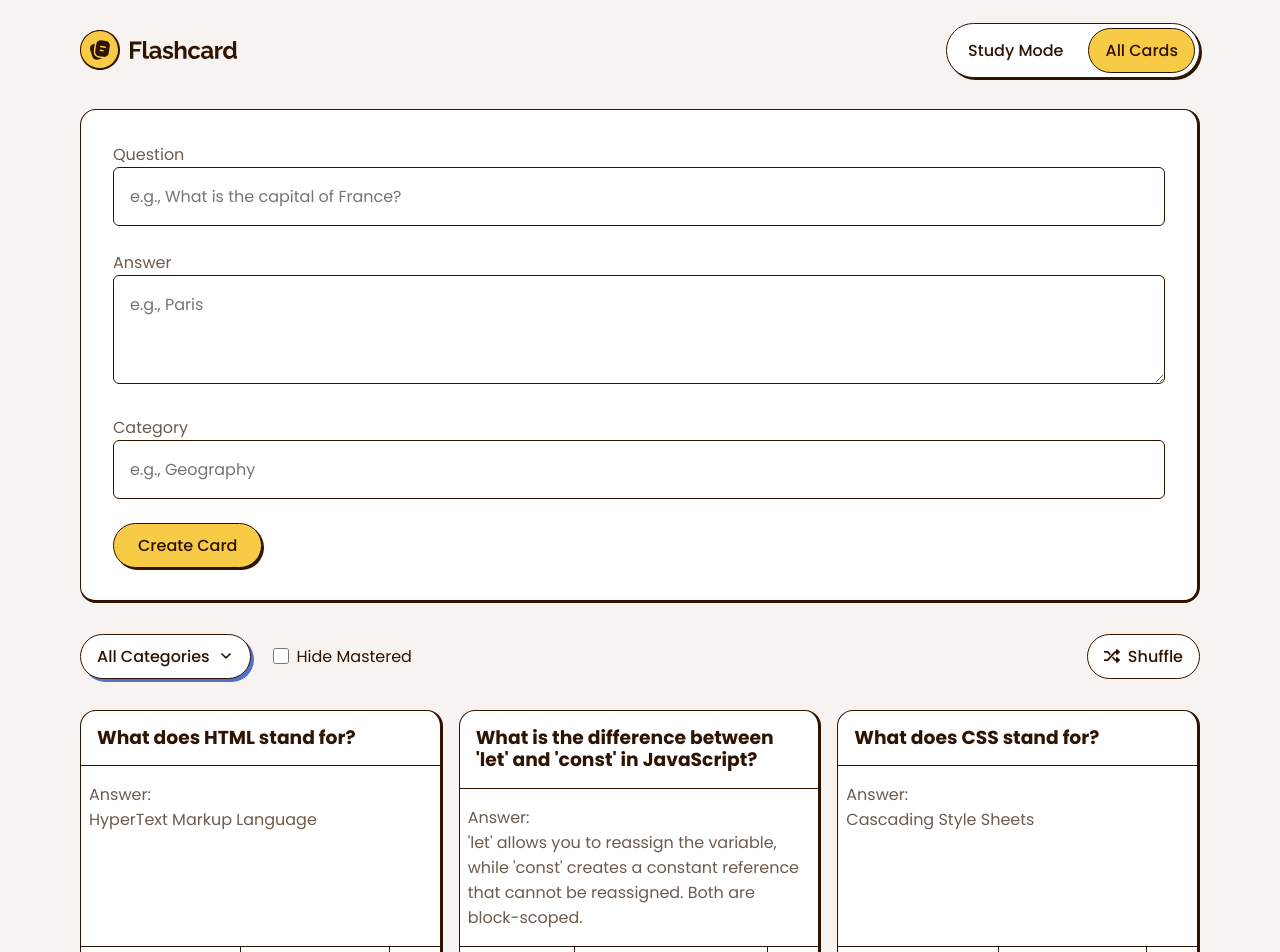
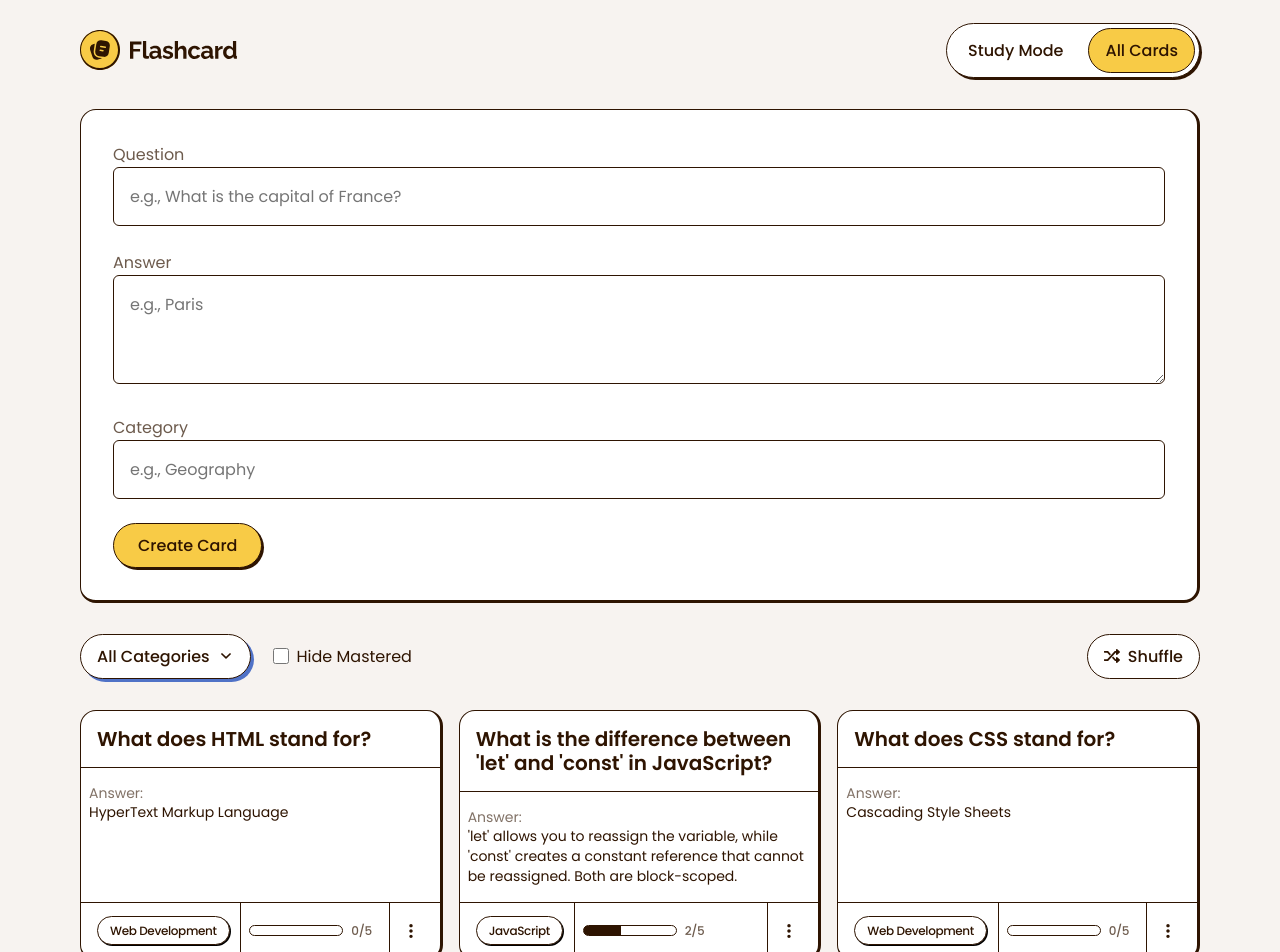
Before and after one commit to jkaps9/flashcard-app, a React (Vite) app: page / in a window 1280 px wide. Shown: the top 952 px of the page. Built offline with nearby package versions, Linux system fonts and the light colour scheme.

Commit message:
style card headers and body

```diff
--- a/src/components/Card.jsx
+++ b/src/components/Card.jsx
@@ -28,7 +28,7 @@ export default function Card({
   return (
     <div className="card flashcard">
       <div className="flashcard__header">
-        <h3>{question}</h3>
+        <h2>{question}</h2>
       </div>
 
       <div className="flashcard__answer">
--- a/src/index.css
+++ b/src/index.css
@@ -203,6 +203,7 @@ section {
 
 p {
   color: var(--color-text-body);
+  line-height: 1.4;
 }
 
 form.card {
@@ -276,6 +277,11 @@ input[type="checkbox"] {
 
 h1 {
   font-size: clamp(1.5rem, 1.1479rem + 1.5023vw, 2.5rem);
+}
+
+h2 {
+  font-size: 1.25rem;
+  font-weight: 600;
 }
 
 /*~ ~~~~~~~~~~~~~~~~~~~~~~~~~~ ~~>
@@ -487,7 +493,15 @@ h1 {
 
 .flashcard__answer {
   flex: 1;
+
   padding: 1rem 0.5rem;
+  p {
+    color: var(--color-text-header);
+    font-size: 0.875rem;
+    &:first-of-type {
+      opacity: 0.6;
+    }
+  }
 }
 
 .flashcard__footer {
```
